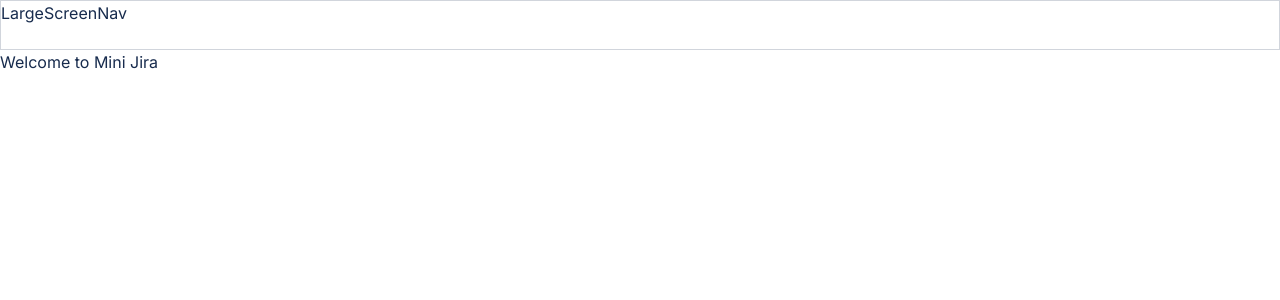
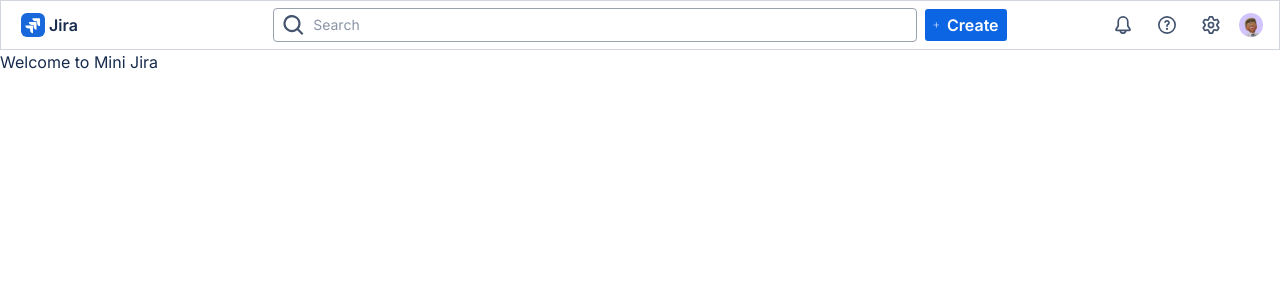
Before and after one commit to devadeboye/mini-jira, a Next.js app in the folder mini-jira-frontend/: page / in a window 1280 px wide. Shown: the top 300 px of the page. Built offline with nearby package versions, Linux system fonts and the light colour scheme.

Commit message:
feat: make navbar responsive

```diff
--- a/mini-jira-frontend/components/layouts/navbar/LargeScreenNav.tsx
+++ b/mini-jira-frontend/components/layouts/navbar/LargeScreenNav.tsx
@@ -1,5 +1,49 @@
 import { NavProps } from "@/types/nav";
+import MoreMenu from "./MoreMenu";
+import MenuIcon from "@/components/ui/icons/MenuIcon";
+import JiraLogo from "@/components/ui/icons/JiraLogo";
+import SearchIcon from "@/components/ui/icons/SearchIcon";
+import Button from "@/components/ui/Button";
+import AddIcon from "@/components/ui/icons/AddIcon";
 
 export default function LargeScreenNav({ className }: NavProps) {
-	return <div className={className}>LargeScreenNav</div>;
+	return (
+		<div className={`${className} w-full flex items-center gap-3`}>
+			<div className="flex items-center w-2/6">
+				<JiraLogo className="p-1 w-8" />
+				<span className="font-semibold">Jira</span>
+			</div>
+
+			<div className="lg:flex lg:w-full lg:items-center lg:justify-center lg:gap-2">
+				{/* Search box */}
+				<div className="lg:flex lg:items-center lg:gap-2 lg:border lg:border-gray-400 lg:rounded lg:focus-within:border-primary lg:focus-within:ring-1 lg:focus-within:ring-primary lg:px-2 lg:py-1 lg:w-full">
+					<SearchIcon
+						height={24}
+						width={24}
+						className="h-6 w-6"
+						fill="var(--text-subtle)"
+					/>
+
+					<input
+						type="text"
+						placeholder="Search"
+						className="w-full border-none focus:outline-none rounded text-sm"
+					/>
+				</div>
+
+				{/* Create Button */}
+				<Button
+					label="Create"
+					icon={AddIcon}
+					className="text-white rounded-[3px] h-8 font-semibold"
+					iconClassName="h-full w-full"
+					iconFill="white"
+				/>
+			</div>
+
+			<div className="lg:flex lg:items-center lg:w-2/6 lg:justify-end lg:gap-3">
+				<MoreMenu className="hidden md:flex" />
+			</div>
+		</div>
+	);
 }
--- a/mini-jira-frontend/components/layouts/navbar/MobileNavbar.tsx
+++ b/mini-jira-frontend/components/layouts/navbar/MobileNavbar.tsx
@@ -1,15 +1,29 @@
+"use client";
+
 import { NavProps } from "@/types/nav";
 import JiraLogo from "@/components/ui/icons/JiraLogo";
 import SearchIcon from "@/components/ui/icons/SearchIcon";
 import Button from "@/components/ui/Button";
 import AddIcon from "@/components/ui/icons/AddIcon";
 import MenuIcon from "@/components/ui/icons/MenuIcon";
+import NotificationIcon from "@/components/ui/icons/NotificationIcon";
+import Image from "next/image";
+import { useState, useEffect, useRef } from "react";
+import MoreMenu from "./MoreMenu";
 
 export default function MobileNavbar({ className }: NavProps) {
+	const [moreOpen, setMoreOpen] = useState(false);
+
+	const toggleMore = () => {
+		setMoreOpen((prev) => !prev);
+	};
+
 	return (
 		<div className={`${className} w-full flex items-center`}>
 			<div className="h-full w-full flex items-center gap-3">
 				<JiraLogo />
+
+				{/* Search Icon */}
 				<button className="border box-border border-gray-300 rounded-md border-solid h-8 w-8 p-[7px]">
 					<SearchIcon
 						height={24}
@@ -20,7 +34,8 @@
 				</button>
 			</div>
 
-			<div className="flex items-center w-full justify-end gap-3">
+			<div className="flex items-center w-full justify-end gap-3 relative">
+				{/* Create Button */}
 				<Button
 					label="Create"
 					icon={AddIcon}
@@ -28,7 +43,11 @@
 					iconClassName="h-full w-full"
 				/>
 
-				<button className="border box-border border-gray-300 rounded-md border-solid h-8 w-8 p-[7px]">
+				{/* More Icon */}
+				<button
+					onClick={toggleMore}
+					className="border box-border border-gray-300 rounded-md border-solid h-8 w-8 p-[7px] md:hidden"
+				>
 					<MenuIcon
 						height={24}
 						width={24}
@@ -36,6 +55,14 @@
 						fill="var(--text-subtle)"
 					/>
 				</button>
+
+				{moreOpen && (
+					<div className="absolute top-12 right-0 bg-white shadow-md px-3 py-1">
+						<MoreMenu className="flex md:hidden" />
+					</div>
+				)}
+
+				<MoreMenu className="hidden md:flex" />
 			</div>
 		</div>
 	);
--- /dev/null
+++ b/mini-jira-frontend/components/layouts/navbar/MoreMenu.tsx
@@ -0,0 +1,52 @@
+import HelpIcon from "@/components/ui/icons/Help";
+import NotificationIcon from "@/components/ui/icons/NotificationIcon";
+import SettingsIcon from "@/components/ui/icons/SettingsIcon";
+import Image from "next/image";
+
+export default function MoreMenu({ className }: { className?: string }) {
+	return (
+		<div className={`items-center gap-3 ${className}`}>
+			{/* Notification Icon */}
+			<button className="box-border h-8 w-8 p-[7px]">
+				<NotificationIcon
+					height={24}
+					width={24}
+					className="h-full w-full"
+					fill="var(--text-subtle)"
+				/>
+			</button>
+
+			{/* Help Icon */}
+			<button className="box-border h-8 w-8 p-[7px] hidden lg:block">
+				<HelpIcon
+					height={24}
+					width={24}
+					className="h-full w-full"
+					fill="var(--text-subtle)"
+				/>
+			</button>
+
+			{/* Settings Icon */}
+			<button className="box-border h-8 w-8 p-[7px] hidden lg:block">
+				<SettingsIcon
+					height={24}
+					width={24}
+					className="h-full w-full"
+					fill="var(--text-subtle)"
+				/>
+			</button>
+
+			{/* Avatar */}
+			<div className="rounded-full overflow-hidden h-6 w-6">
+				<button>
+					<Image
+						src="/assets/images/avatar.jpeg"
+						alt="avatar"
+						width={32}
+						height={32}
+					/>
+				</button>
+			</div>
+		</div>
+	);
+}
--- a/mini-jira-frontend/components/layouts/navbar/Navbar.tsx
+++ b/mini-jira-frontend/components/layouts/navbar/Navbar.tsx
@@ -5,7 +5,7 @@
 export default function Navbar() {
 	return (
 		<>
-			<div className="text-sm text-primary w-full text-center p-4 lg:hidden">
+			<div className="text-sm text-primary w-full text-center p-3 xl:hidden">
 				<a
 					href="https://play.google.com/store/apps/details?id=com.atlassian.android.jira.core&launch=true&referrer=https%3A%2F%2Fdevadeboye.atlassian.net%2Fjira%2Fsoftware%2Fprojects%2FSCRUM%2Fboards%2F1%2Fbacklog"
 					target="_blank"
@@ -23,7 +23,7 @@
 			</div>
 			<div className="flex w-full border border-gray-300">
 				<MobileNavbar className="h-12 py-3 px-4 lg:hidden" />
-				<LargeScreenNav className="hidden h-12 lg:block" />
+				<LargeScreenNav className="hidden h-12 lg:flex lg:px-4" />
 			</div>
 		</>
 	);
--- /dev/null
+++ b/mini-jira-frontend/components/ui/icons/Help.tsx
@@ -0,0 +1,20 @@
+import { SvgProp } from "@/types/icons";
+
+export default function HelpIcon({ className, fill }: SvgProp) {
+	return (
+		<svg
+			fill={fill}
+			viewBox="0 0 16 16"
+			role="presentation"
+			className={className}
+		>
+			<path
+				fill={fill}
+				fillRule="evenodd"
+				d="M8 1.5a6.5 6.5 0 1 0 0 13 6.5 6.5 0 0 0 0-13M0 8a8 8 0 1 1 16 0A8 8 0 0 1 0 8m8-3c-.586 0-1 .414-1 1H5.5c0-1.414 1.086-2.5 2.5-2.5s2.5 1.086 2.5 2.5c0 1.133-.713 1.706-1.162 2.058-.511.402-.588.494-.588.692v.75h-1.5v-.75c0-.977.689-1.507 1.078-1.806l.084-.065C8.838 6.544 9 6.367 9 6c0-.586-.414-1-1-1"
+				clipRule="evenodd"
+			></path>
+			<path fill={fill} d="M9 11.5a1 1 0 1 1-2 0 1 1 0 0 1 2 0"></path>
+		</svg>
+	);
+}
--- /dev/null
+++ b/mini-jira-frontend/components/ui/icons/NotificationIcon.tsx
@@ -0,0 +1,16 @@
+import { SvgProp } from "@/types/icons";
+
+const NotificationIcon = ({ className, fill }: SvgProp) => {
+	return (
+		<svg fill={fill} viewBox="0 0 16 16" role="presentation">
+			<path
+				fill={fill}
+				fillRule="evenodd"
+				d="M3 5a5 5 0 0 1 10 0v3.535l1.788 2.861a1.375 1.375 0 0 1-1.166 2.104h-2.459a3.251 3.251 0 0 1-6.326 0h-2.46a1.375 1.375 0 0 1-1.165-2.104L3 8.535zm3.418 8.5a1.75 1.75 0 0 0 3.164 0zM8 1.5A3.5 3.5 0 0 0 4.5 5v3.636c0 .215-.06.426-.175.608L2.603 12h10.794l-1.723-2.756a1.15 1.15 0 0 1-.174-.608V5A3.5 3.5 0 0 0 8 1.5"
+				clipRule="evenodd"
+			></path>
+		</svg>
+	);
+};
+
+export default NotificationIcon;
--- /dev/null
+++ b/mini-jira-frontend/components/ui/icons/SettingsIcon.tsx
@@ -0,0 +1,19 @@
+import { SvgProp } from "@/types/icons";
+
+export default function SettingsIcon({ className, fill }: SvgProp) {
+	return (
+		<svg
+			fill={fill}
+			viewBox="0 0 16 16"
+			role="presentation"
+			className={className}
+		>
+			<path
+				fill={fill}
+				fillRule="evenodd"
+				d="M6.058.462A.75.75 0 0 1 6.75 0h2.5a.75.75 0 0 1 .692.462l1.026 2.462 2.578-.374a.75.75 0 0 1 .757.367l1.25 2.166a.75.75 0 0 1-.049.824L13.937 8l1.567 2.093c.18.24.2.565.05.825l-1.25 2.165a.75.75 0 0 1-.758.367l-2.578-.374-1.026 2.463A.75.75 0 0 1 9.25 16h-2.5a.75.75 0 0 1-.692-.461l-1.026-2.463-2.578.374a.75.75 0 0 1-.757-.367l-1.25-2.165a.75.75 0 0 1 .049-.825L2.063 8 .496 5.907a.75.75 0 0 1-.05-.824l1.25-2.166a.75.75 0 0 1 .758-.367l2.578.374zM7.25 1.5l-.871 2.09c-.242.58-.845.923-1.467.833l-2.17-.315-.749 1.296L3.32 7.176c.366.488.366 1.16 0 1.648l-1.327 1.772.749 1.296 2.17-.315a1.375 1.375 0 0 1 1.467.832L7.25 14.5h1.5l.871-2.09c.242-.58.845-.923 1.467-.833l2.17.315.749-1.296-1.327-1.772a1.375 1.375 0 0 1 0-1.648l1.327-1.772-.749-1.296-2.17.315A1.375 1.375 0 0 1 9.62 3.59L8.75 1.5zm.75 5a1.5 1.5 0 1 0 0 3 1.5 1.5 0 0 0 0-3M5 8a3 3 0 1 1 6 0 3 3 0 0 1-6 0"
+				clipRule="evenodd"
+			></path>
+		</svg>
+	);
+}
```
Also changed, not shown: mini-jira-frontend/public/assets/images/avatar.jpeg (added).
